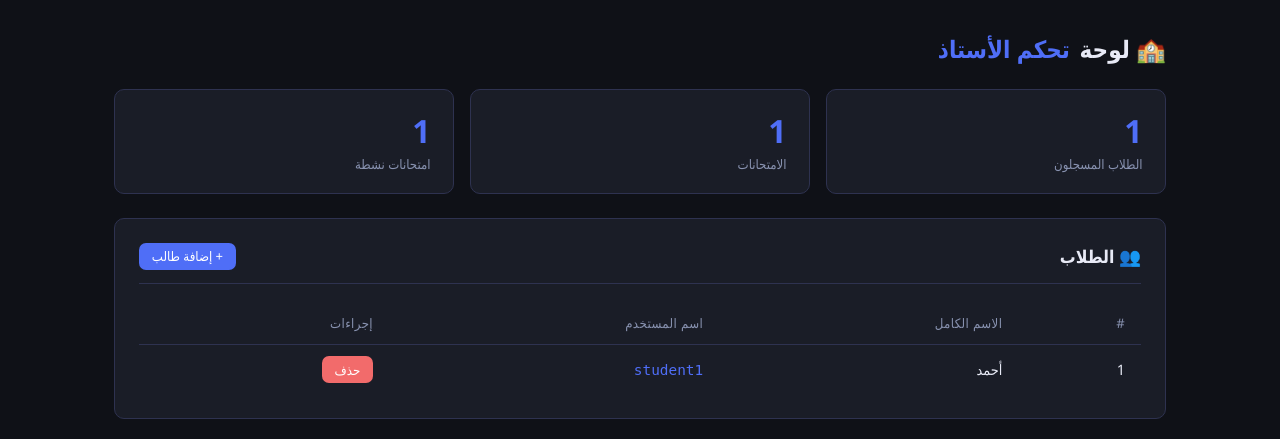
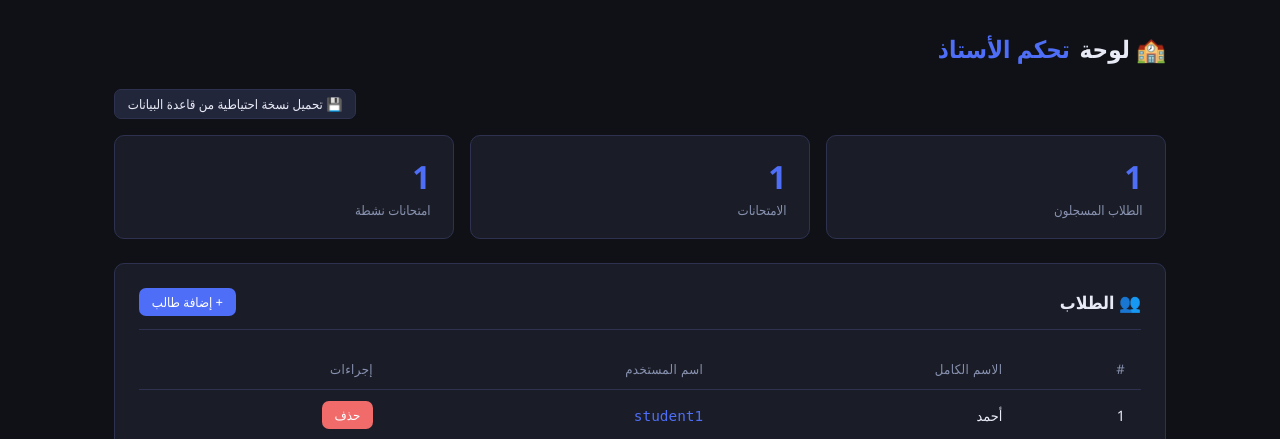
Before and after one commit to Zahraa-mig/exam_platform, a Flask app: page /teacher in a window 1280 px wide. Shown: the part 60-499 px from the top of the page. Run offline with Flask 3, Linux system fonts and the light colour scheme; a user stored in the database is signed in; data comes from the database, SQL or seed files in the repository.

Commit message:
Update teacher_dashboard.html

```diff
--- a/exam_platform_v2/exam_platform/templates/teacher_dashboard.html
+++ b/exam_platform_v2/exam_platform/templates/teacher_dashboard.html
@@ -25,6 +25,12 @@
   {% endwith %}
 
   <div class="page-title">🏫 لوحة <span>تحكم الأستاذ</span></div>
+
+  <div style="text-align:left; margin-bottom:1rem;">
+    <a href="/teacher/backup" class="btn btn-ghost btn-sm">
+      💾 تحميل نسخة احتياطية من قاعدة البيانات
+    </a>
+  </div>
 
   <!-- Stats -->
   <div class="stats-grid">
```
